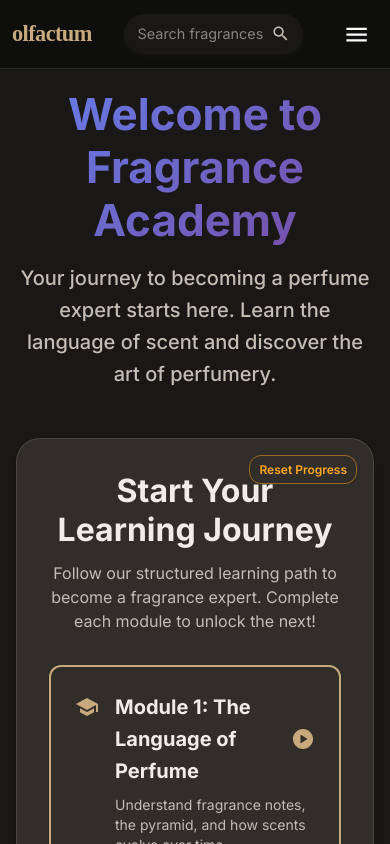
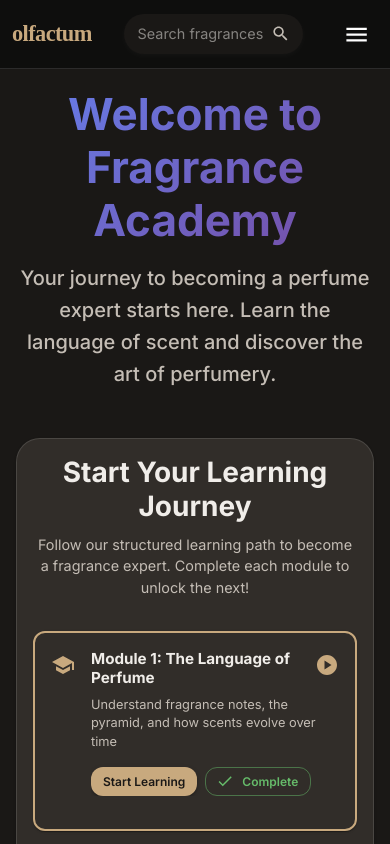
Before and after one commit to ognjen-raickovic/olfactum, a React (Vite) app in the folder frontend/: page /learn in a window 390 px wide. Shown: the top 844 px of the page. Built offline with nearby package versions, Linux system fonts and the light colour scheme.

Commit message:
LearnPage: Redesign for PC and mobile. Added ModuleCompletion animation.

```diff
--- a/frontend/src/components/learn/LearningNav.jsx
+++ b/frontend/src/components/learn/LearningNav.jsx
@@ -180,12 +180,15 @@ export default function LearningNav() {
   return (
     <Paper
       sx={{
-        p: 4,
+        p: { xs: 2, sm: 4 },
         mb: 6,
         borderRadius: 2,
         backgroundColor: "background.paper",
         border: `1px solid ${theme.palette.divider}`,
         position: "relative",
+        display: "flex",
+        flexDirection: "column",
+        alignItems: "center",
       }}
     >
       <Typography
@@ -196,6 +199,7 @@ export default function LearningNav() {
         sx={{
           fontWeight: "bold",
           color: "text.primary",
+          fontSize: { xs: "1.75rem", sm: "2.125rem" },
         }}
       >
         Start Your Learning Journey
@@ -204,34 +208,30 @@ export default function LearningNav() {
         variant="body1"
         textAlign="center"
         color="text.secondary"
-        sx={{ mb: 4, maxWidth: 600, mx: "auto" }}
+        sx={{
+          mb: 4,
+          maxWidth: 600,
+          mx: "auto",
+          fontSize: { xs: "0.9rem", sm: "1rem" },
+        }}
       >
         Follow our structured learning path to become a fragrance expert.
         Complete each module to unlock the next!
       </Typography>
 
-      {/* Reset Progress Button with Confirmation Dialog */}
-      <Button
-        variant="outlined"
-        color="warning"
-        size="small"
-        onClick={openResetDialog}
-        sx={{
-          position: "absolute",
-          top: 16,
-          right: 16,
-          fontSize: "0.75rem",
-        }}
-      >
-        Reset Progress
-      </Button>
-
-      <Grid container spacing={3}>
+      <Grid container spacing={3} justifyContent="center">
         {modules.map((module) => (
-          <Grid item key={module.id} xs={12} md={6}>
+          <Grid
+            item
+            key={module.id}
+            xs={12}
+            sm={6}
+            lg={4}
+            sx={{ display: "flex", justifyContent: "center" }}
+          >
             <Paper
               sx={{
-                p: 3,
+                p: { xs: 2, sm: 3 },
                 border: module.status !== "upcoming" ? 2 : 1,
                 borderColor:
                   module.status !== "upcoming" ? "primary.main" : "divider",
@@ -241,11 +241,19 @@ export default function LearningNav() {
                 backgroundColor: "background.paper",
                 position: "relative",
                 overflow: "hidden",
+                width: "100%",
+                maxWidth: 400,
+                minHeight: { xs: 200, sm: 220 },
+                display: "flex",
+                flexDirection: "column",
                 "&:hover":
                   module.status !== "upcoming"
                     ? {
-                        transform: "translateY(-4px)",
-                        boxShadow: theme.shadows[4],
+                        transform: { xs: "none", sm: "translateY(-4px)" },
+                        boxShadow: {
+                          xs: theme.shadows[1],
+                          sm: theme.shadows[4],
+                        },
                       }
                     : {},
               }}
@@ -276,7 +284,12 @@ export default function LearningNav() {
                 </Box>
               )}
 
-              <Box display="flex" alignItems="flex-start" gap={2}>
+              <Box
+                display="flex"
+                alignItems="flex-start"
+                gap={2}
+                sx={{ flex: 1 }}
+              >
                 <Box
                   sx={{
                     color:
@@ -284,13 +297,14 @@ export default function LearningNav() {
                         ? "primary.main"
                         : "text.disabled",
                     mt: 0.5,
+                    fontSize: { xs: "1.25rem", sm: "1.5rem" },
                   }}
                 >
                   {module.icon}
                 </Box>
 
-                <Box sx={{ flexGrow: 1 }}>
-                  <Box display="flex" alignItems="center" gap={1} mb={1}>
+                <Box sx={{ flexGrow: 1, overflow: "hidden" }}>
+                  <Box display="flex" alignItems="flex-start" gap={1} mb={1}>
                     <Typography
                       variant="h6"
                       sx={{
@@ -299,11 +313,16 @@ export default function LearningNav() {
                           module.status !== "upcoming"
                             ? "text.primary"
                             : "text.disabled",
+                        fontSize: { xs: "0.95rem", sm: "1rem" },
+                        lineHeight: 1.3,
+                        flex: 1,
                       }}
                     >
                       {module.title}
                     </Typography>
-                    {getStatusIcon(module.status, module.progress)}
+                    <Box sx={{ mt: 0.5, flexShrink: 0 }}>
+                      {getStatusIcon(module.status, module.progress)}
+                    </Box>
                   </Box>
 
                   <Typography
@@ -314,11 +333,30 @@ export default function LearningNav() {
                         : "text.disabled"
                     }
                     paragraph
+                    sx={{
+                      mb: 2,
+                      display: "-webkit-box",
+                      WebkitLineClamp: 3,
+                      WebkitBoxOrient: "vertical",
+                      overflow: "hidden",
+                      fontSize: { xs: "0.8rem", sm: "0.875rem" },
+                    }}
                   >
                     {module.description}
                   </Typography>
 
-                  <Box sx={{ display: "flex", gap: 1, flexWrap: "wrap" }}>
+                  <Box
+                    sx={{
+                      display: "flex",
+                      gap: 1,
+                      flexWrap: "wrap",
+                      mt: "auto",
+                      "& .MuiButton-root": {
+                        fontSize: { xs: "0.75rem", sm: "0.875rem" },
+                        px: { xs: 1.5, sm: 2 },
+                      },
+                    }}
+                  >
                     {module.status !== "upcoming" && (
                       <Button
                         variant={
@@ -365,13 +403,36 @@ export default function LearningNav() {
                   size="small"
                   color="primary"
                   variant="outlined"
-                  sx={{ position: "absolute", top: 12, right: 12 }}
+                  sx={{
+                    position: "absolute",
+                    top: 12,
+                    right: 12,
+                    fontSize: { xs: "0.7rem", sm: "0.8125rem" },
+                  }}
                 />
               )}
             </Paper>
           </Grid>
         ))}
       </Grid>
+
+      {/* Reset Progress Button - Centered below modules */}
+      <Button
+        variant="outlined"
+        color="warning"
+        size="large"
+        onClick={openResetDialog}
+        sx={{
+          mt: 4,
+          px: 4,
+          py: 1,
+          fontSize: { xs: "0.9rem", sm: "1rem" },
+          fontWeight: "bold",
+          minWidth: { xs: 200, sm: 240 },
+        }}
+      >
+        Reset Progress
+      </Button>
 
       {/* Reset Progress Confirmation Dialog */}
       <Dialog
--- a/frontend/src/components/learn/ModuleCompletion.jsx
+++ b/frontend/src/components/learn/ModuleCompletion.jsx
@@ -1,5 +1,4 @@
 import {
-  Fade,
   Paper,
   Typography,
   Button,
@@ -10,12 +9,12 @@ import {
 } from "@mui/material";
 import { CheckCircle, PlayCircle } from "@mui/icons-material";
 import { useState, useEffect } from "react";
+import { motion, AnimatePresence } from "framer-motion";
 
 export default function ModuleCompletion({ loaded, moduleId, moduleTitle }) {
   const theme = useTheme();
   const [isCompleted, setIsCompleted] = useState(false);
 
-  // ✅ Load initial state + watch for changes
   useEffect(() => {
     const checkCompletion = () => {
       const completedModules = JSON.parse(
@@ -24,13 +23,11 @@ export default function ModuleCompletion({ loaded, moduleId, moduleTitle }) {
       setIsCompleted(!!completedModules[moduleId]);
     };
 
-    checkCompletion(); // initial check
-
+    checkCompletion();
     window.addEventListener("storage", checkCompletion);
     return () => window.removeEventListener("storage", checkCompletion);
   }, [moduleId]);
 
-  // ✅ Mark module as complete/incomplete
   const handleComplete = () => {
     const completedModules = JSON.parse(
       localStorage.getItem("completedModules") || "{}"
@@ -38,7 +35,7 @@ export default function ModuleCompletion({ loaded, moduleId, moduleTitle }) {
     completedModules[moduleId] = true;
     localStorage.setItem("completedModules", JSON.stringify(completedModules));
     setIsCompleted(true);
-    window.dispatchEvent(new Event("storage")); // notify others
+    window.dispatchEvent(new Event("storage"));
   };
 
   const handleReset = () => {
@@ -51,23 +48,49 @@ export default function ModuleCompletion({ loaded, moduleId, moduleTitle }) {
     window.dispatchEvent(new Event("storage"));
   };
 
-  if (isCompleted) {
+  const fadeVariants = {
+    initial: { opacity: 0 },
+    animate: { opacity: 1 },
+    exit: { opacity: 0 },
+  };
+
   return (
-      <Fade in={loaded} timeout={1000}>
     <Paper
       sx={{
         p: 4,
         mt: 4,
         textAlign: "center",
-            backgroundColor: alpha(theme.palette.success.main, 0.1),
-            border: `2px solid ${alpha(theme.palette.success.main, 0.3)}`,
+        backgroundColor: isCompleted
+          ? alpha(theme.palette.success.main, 0.08)
+          : alpha(theme.palette.primary.main, 0.04),
+        border: isCompleted
+          ? `1.5px solid ${alpha(theme.palette.success.main, 0.4)}`
+          : `1.5px dashed ${alpha(theme.palette.primary.main, 0.4)}`,
+        boxShadow: isCompleted
+          ? `0 3px 10px ${alpha(theme.palette.success.main, 0.2)}`
+          : `0 3px 8px ${alpha(theme.palette.primary.main, 0.15)}`,
+        minHeight: 220,
+        transition: "all 0.25s ease-in-out",
+        display: "flex",
+        flexDirection: "column",
+        justifyContent: "center",
       }}
+    >
+      <AnimatePresence mode="wait">
+        {isCompleted ? (
+          <motion.div
+            key="completed"
+            variants={fadeVariants}
+            initial="initial"
+            animate="animate"
+            exit="exit"
+            transition={{ duration: 0.25 }}
           >
             <Box
               display="flex"
               alignItems="center"
               justifyContent="center"
-            gap={2}
+              gap={1.5}
               mb={2}
             >
               <CheckCircle sx={{ fontSize: 40, color: "success.main" }} />
@@ -75,24 +98,23 @@ export default function ModuleCompletion({ loaded, moduleId, moduleTitle }) {
                 variant="h5"
                 sx={{ fontWeight: "bold", color: "success.main" }}
               >
-              Module Completed!
+                Module Completed
               </Typography>
             </Box>
+
             <Typography
               variant="body1"
               color="text.secondary"
               sx={{ mb: 3, maxWidth: 600, mx: "auto" }}
             >
-            You've successfully completed {moduleTitle}. Great job!
+              You’ve marked <strong>{moduleTitle}</strong> as completed.
             </Typography>
+
             <Box display="flex" gap={2} justifyContent="center">
               <Button
                 variant="outlined"
                 onClick={handleReset}
-              sx={{
-                px: 3,
-                py: 1,
-              }}
+                sx={{ px: 3, py: 1 }}
               >
                 Mark as Incomplete
               </Button>
@@ -103,21 +125,15 @@ export default function ModuleCompletion({ loaded, moduleId, moduleTitle }) {
                 icon={<CheckCircle />}
               />
             </Box>
-        </Paper>
-      </Fade>
-    );
-  }
-
-  return (
-    <Fade in={loaded} timeout={1000}>
-      <Paper
-        sx={{
-          p: 4,
-          mt: 4,
-          textAlign: "center",
-          backgroundColor: alpha(theme.palette.primary.main, 0.05),
-          border: `2px dashed ${alpha(theme.palette.primary.main, 0.3)}`,
-        }}
+          </motion.div>
+        ) : (
+          <motion.div
+            key="incomplete"
+            variants={fadeVariants}
+            initial="initial"
+            animate="animate"
+            exit="exit"
+            transition={{ duration: 0.25 }}
           >
             <Typography
               variant="h5"
@@ -126,14 +142,16 @@ export default function ModuleCompletion({ loaded, moduleId, moduleTitle }) {
             >
               Complete This Module
             </Typography>
+
             <Typography
               variant="body1"
               color="text.secondary"
               sx={{ mb: 3, maxWidth: 600, mx: "auto" }}
             >
-          Have you explored all the content in this module and feel confident
-          with the material?
+              Have you finished this module and feel confident with the
+              material?
             </Typography>
+
             <Button
               variant="contained"
               size="large"
@@ -142,13 +160,15 @@ export default function ModuleCompletion({ loaded, moduleId, moduleTitle }) {
               sx={{
                 px: 4,
                 py: 1.5,
-            fontSize: "1.1rem",
+                fontSize: "1.05rem",
                 background: `linear-gradient(135deg, ${theme.palette.primary.main} 0%, ${theme.palette.secondary.main} 100%)`,
               }}
             >
               Mark Module as Completed
             </Button>
+          </motion.div>
+        )}
+      </AnimatePresence>
     </Paper>
-    </Fade>
   );
 }
```
Lines whose indentation alone changed are shown as unchanged.
